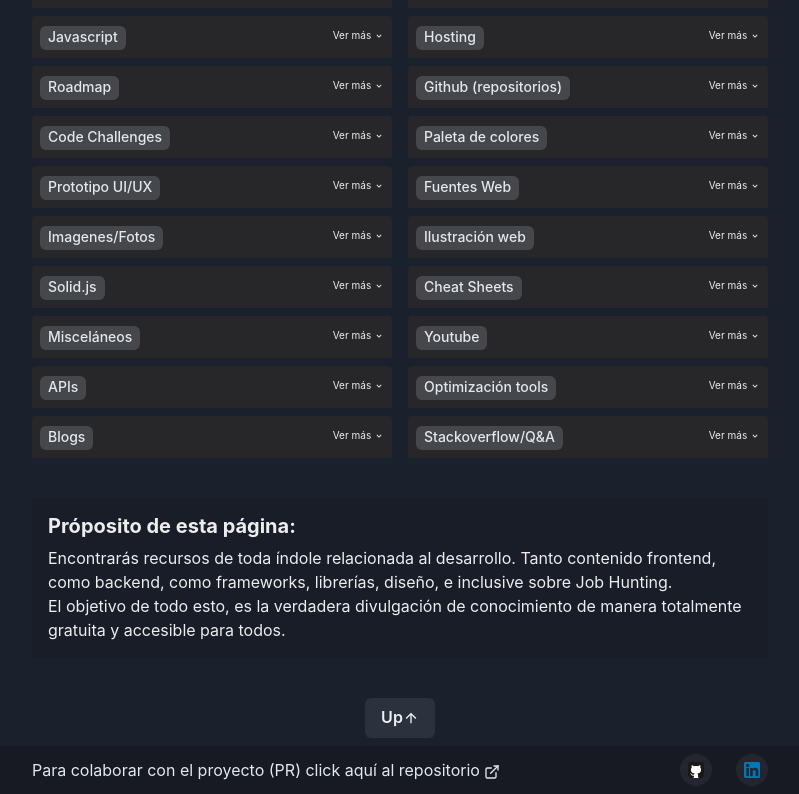
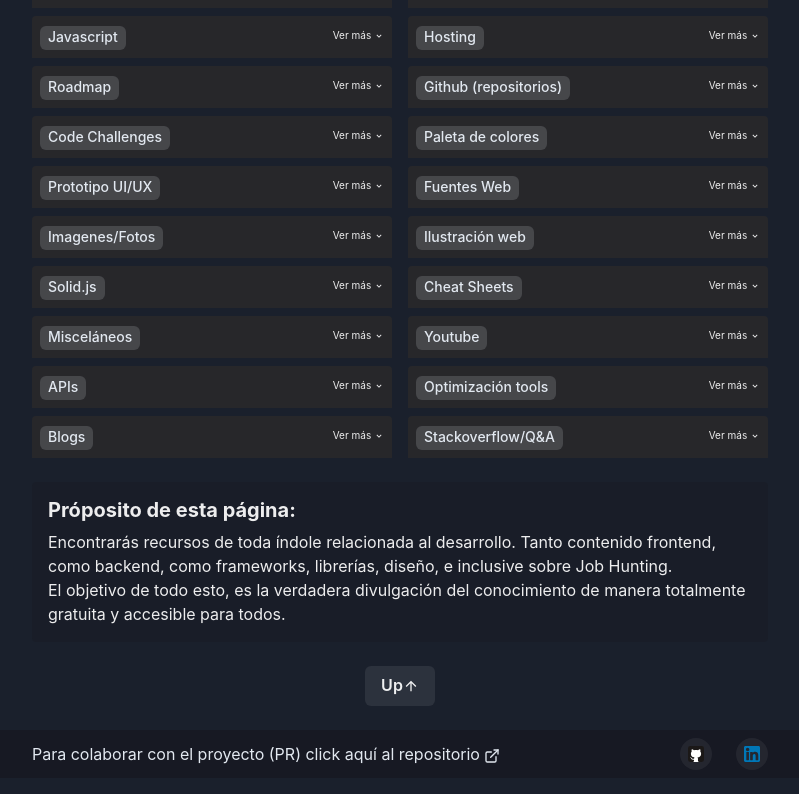
Before and after one commit to rodriabregu/resources-page, a React (Vite) app: page / in a window 1280 px wide. Shown: the part 574-1368 px from the top of the page, without its empty margins (240-1039 px from the left). Built offline with nearby package versions, Linux system fonts and the light colour scheme; no server answers.

Commit message:
feat/sizing

```diff
--- a/src/App.tsx
+++ b/src/App.tsx
@@ -33,7 +33,7 @@
         </Flex>
         <AboutSection />
         <Center>
-          <Button mb={'2'} onClick={() => scrollToSection('app')}>
+          <Button mb={'6'} onClick={() => scrollToSection('app')}>
             Up {<ArrowUpIcon />}
           </Button>
         </Center>
--- a/src/components/AboutSection.tsx
+++ b/src/components/AboutSection.tsx
@@ -2,7 +2,7 @@
 
 export function AboutSection() {
   return (
-    <Container as={'article'} maxW={'3xl'} m={'auto'} my={'10'}>
+    <Container as={'article'} maxW={'3xl'} m={'auto'} my={'6'}>
       <Text bg={'bluePrimary'} p={'1rem'} borderRadius={'4'}>
         <Heading as={'h3'} size={'md'} mb={'2'}>
           Próposito de esta página:
@@ -10,7 +10,7 @@
         Encontrarás recursos de toda índole relacionada al desarrollo. Tanto contenido frontend,
         como backend, como frameworks, librerías, diseño, e inclusive sobre Job Hunting.
         <br />
-        El objetivo de todo esto, es la verdadera divulgación de conocimiento de manera totalmente
+        El objetivo de todo esto, es la verdadera divulgación del conocimiento de manera totalmente
         gratuita y accesible para todos.
       </Text>
     </Container>
--- a/src/components/SummarySection.tsx
+++ b/src/components/SummarySection.tsx
@@ -4,7 +4,8 @@
 
 export const SummarySection = ({ titles }: { titles: string[] }) => {
   const { colorMode } = useColorMode()
-  const settingColor = colorMode === 'light' ? 'rgba(25,0,0,0.1)' : '#27272a'
+  const isLight = colorMode === 'light'
+  const settingColor = isLight ? 'rgba(25,0,0,0.1)' : '#27272a'
 
   return (
     <>
@@ -21,7 +22,8 @@
           gap={2}
           w={{
             base: '100%',
-            md: 'auto'
+            md: '95%',
+            lg: 'auto'
           }}>
           {titles.map((title: string) => (
             <GridItem key={title} w="auto" h="10">
@@ -33,7 +35,7 @@
                 cursor={'pointer'}
                 onClick={() => scrollToSection(title)}
                 _hover={{
-                  backgroundColor: colorMode === 'light' ? '#DBDBDB' : 'rgba(5,0,0,0.1)'
+                  backgroundColor: isLight ? '#DBDBDB' : 'rgba(5,0,0,0.1)'
                 }}>
                 {title}
               </Text>
```
